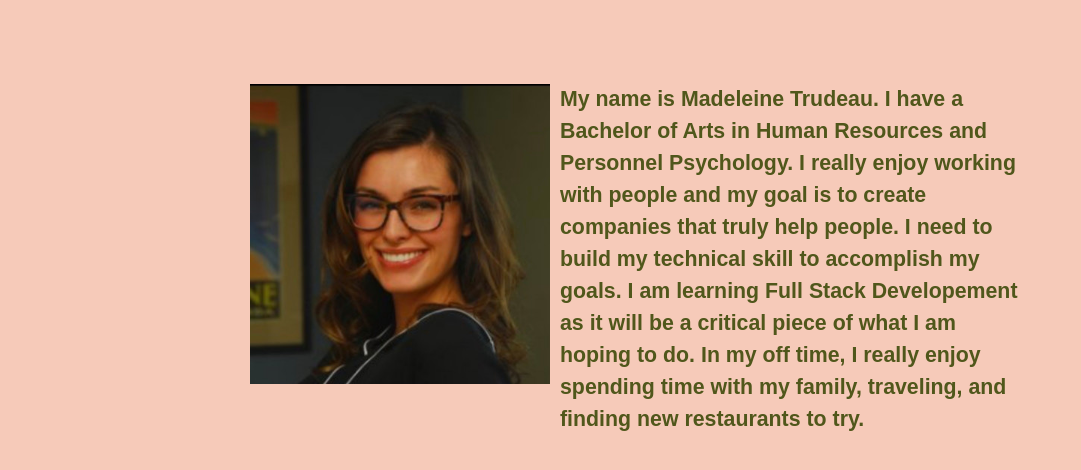
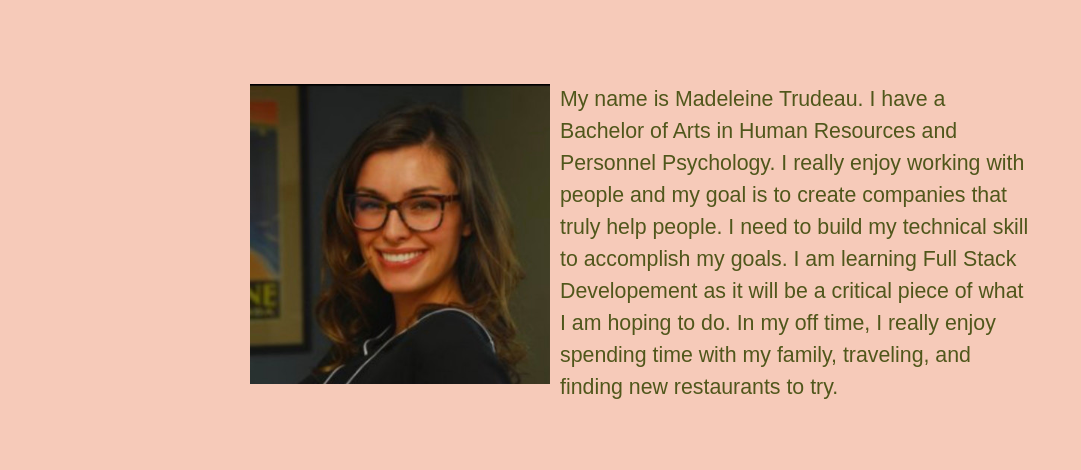
Before and after one commit to madetrudeau/madetrudeau.github.io, a plain HTML site: page index.html in a window 1280 px wide. Shown: the part 240-710 px from the top of the page, without its empty margins (0-1081 px from the left). Drawn offline with nearby package versions, Linux system fonts and the light colour scheme.

Commit message:
Changed weight to 500

```diff
--- a/styles.css
+++ b/styles.css
@@ -13,7 +13,7 @@ body {
 p {
     font-family: montserrat, sans-serif;
     font-style: normal;
-    font-weight: 550;
+    font-weight: 500;
     font-size: 16pt;
     color: #50571B;
     padding-left: 10px;
```
